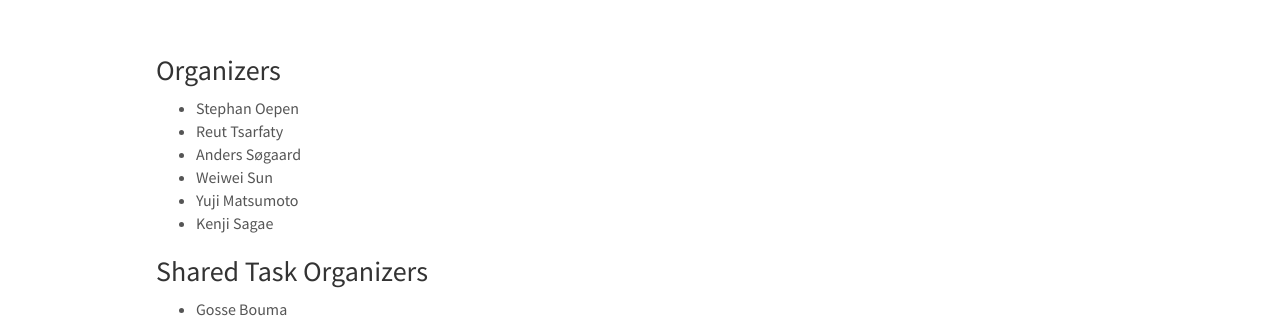
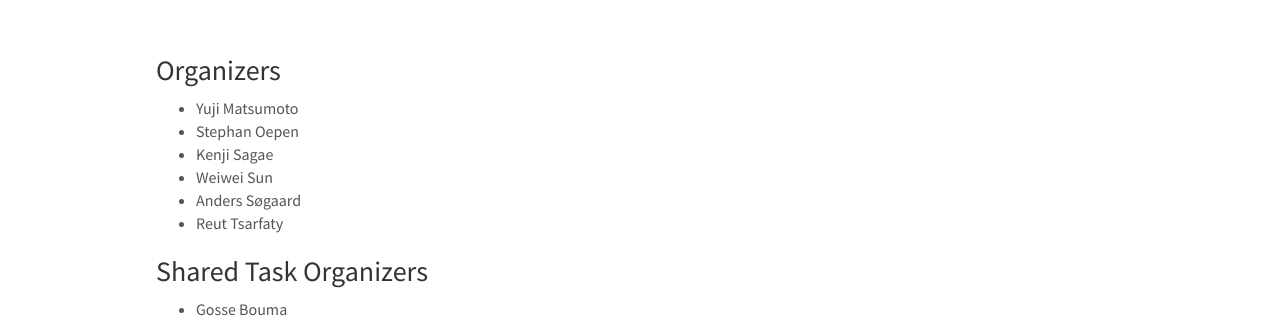
Before and after one commit to sigparse/iwpt2021, a Jekyll site: the page built from _pages/organization.md, in a window 1280 px wide and 1119 px high. Shown: the part 157-479 px from the top of the window. Built offline with Jekyll 4.4.1, drawn with Linux system fonts in a browser that asks for light colours; nearby versions of some CDN libraries.

Commit message:
lexicographic order

```diff
--- a/_pages/organization.md
+++ b/_pages/organization.md
@@ -10,12 +10,12 @@ permalink: /organization
 
 ### Organizers
 
+- Yuji Matsumoto
 - Stephan Oepen
+- Kenji Sagae
+- Weiwei Sun
+- Anders Søgaard
 - Reut Tsarfaty
-- Anders Søgaard
-- Weiwei Sun
-- Yuji Matsumoto
-- Kenji Sagae
 
 ### Shared Task Organizers
 
```
Also changed, not shown: _pages/cfp.md (+4 -4 lines).
